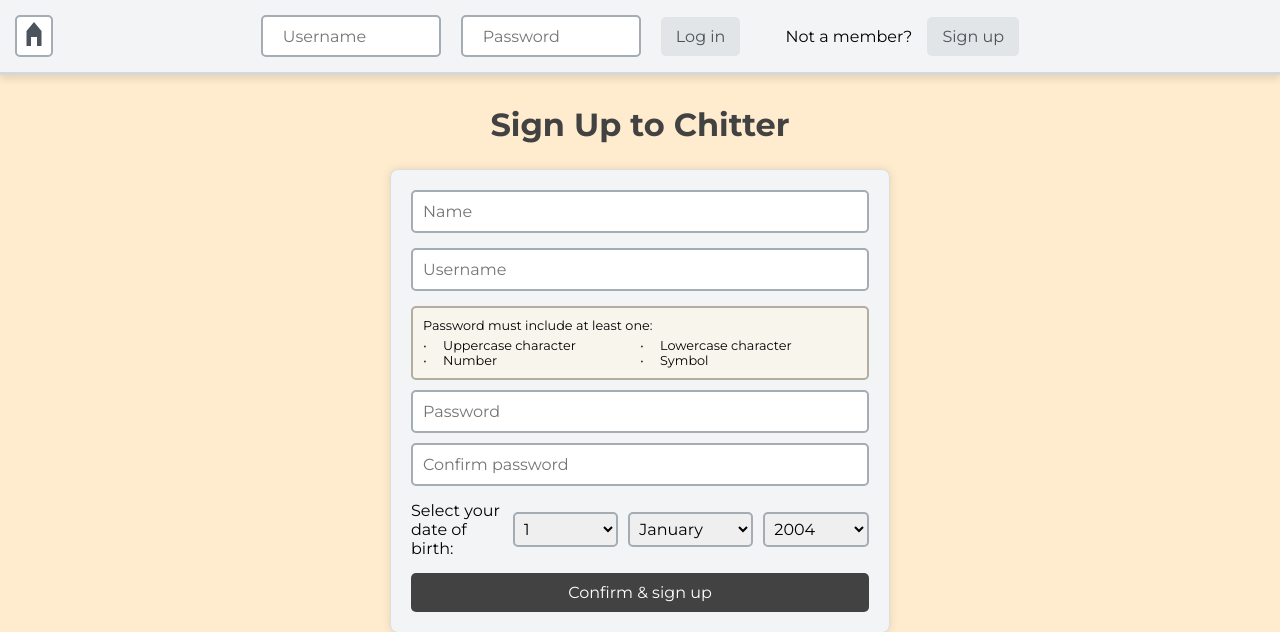
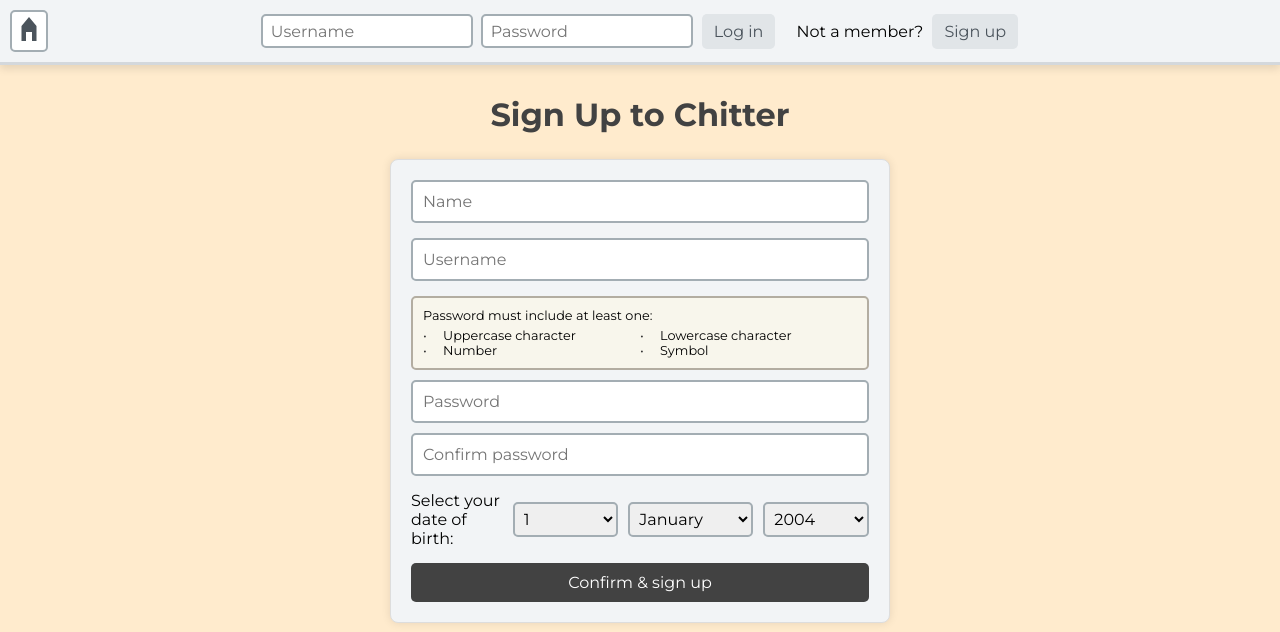
Before and after one commit to shakey0/chitter_project, a Flask app: page /sign_up in a window 1280 px wide. Shown: the top 632 px of the page. Run offline with Flask 3, Linux system fonts and the light colour scheme.

Commit message:
CSS for homepage header redone

```diff
--- a/app.py
+++ b/app.py
@@ -183,9 +183,6 @@ def delete_peep():
 
 @app.route('/like', methods=['POST'])
 def reverse_like():
-    if not current_user.is_authenticated:
-        flash("Log in or sign up to like others' peeps!", "authentication")
-        return redirect('/')
     user_id = request.form['user_id']
     peep_id = request.form['peep_id']
     connection = get_flask_database_connection(app)
@@ -318,7 +315,7 @@ def user(id):
     amend_user_tags, user_tags = get_user_id_and_user_tags(request.args.get('amend_user_tags'),
                                                             current_user, tags_repo)
 
-    # DELETE PROFILE
+    # DELETE PROFILE NEEDS TO BE ADDED !!!!!
 
     peep_repo = PeepRepository(connection)
     all_peeps_by_v_user = peep_repo.get_all_by_user(viewing_user.id)
--- a/lib/user_repository.py
+++ b/lib/user_repository.py
@@ -73,6 +73,8 @@ class UserRepository:
             errors['user_name'] = 'Please choose a username!'
         if " " in user_name:
             errors['user_name'] = 'Username cannot have spaces!'
+        if len(user_name) > 20:
+            errors['name'] = 'Username cannot be longer than 20 characters!'
         if user_name in self.get_all_user_names():
             errors['user_name'] = 'Username taken!'
         password_check = self.check_valid_password(password)
--- /dev/null
+++ b/static/css/index_styles.css
@@ -0,0 +1,292 @@
+* {
+    box-sizing: border-box;
+    margin: 0;
+    padding: 0;
+    font-family: 'Montserrat', sans-serif;
+}
+
+body {
+    background-color: blanchedalmond;
+}
+
+/* START OF TOP BAR */
+
+/* Home Button */
+.home-button, .home-button-single {
+    position: absolute;
+    left: 10px;
+    top: 10px;
+    padding: 2px;
+    border-radius: 5px;
+    border: 2px solid #a3adb3;
+    background-color: white;
+    transition: background-color 0.3s;
+}
+
+.home-button:hover, .home-button-single:hover {
+    background-color: #f0f0f0;
+}
+
+.home-button svg, .home-button-single svg {
+    width: 30px;
+    height: 30px;
+    fill: #4b545c;
+}
+
+/* Top Bar Box */
+.top-bar-box {
+    display: flex;
+    align-items: center;
+    justify-content: center;
+    gap: 29px 20px;
+    height: 65px;
+    padding: 10px 15px;
+    background-color: #f2f4f6;
+    border-bottom: 3px solid #d4d8dc;
+    box-shadow: 0 4px 8px rgba(0, 0, 0, 0.1);
+    margin-bottom: 20px;  /* !!!!! BOTTOM MARGIN ALERT */
+}
+
+.top-bar-left-box, .top-bar-right-box {
+    display: flex;
+    align-items: center;
+    justify-content: center;
+    gap: 0px 20px;
+}
+
+.top-bar-left-ubox, .top-bar-right-ubox {
+    display: flex;
+    align-items: center;
+    justify-content: center;
+    gap: 0px 8px;
+}
+
+.select-by-tag-box, .select-mood-box {
+    display: flex;
+    align-items: center;
+    justify-content: center;
+    gap: 0px 5px;
+}
+
+.user-name-tag, .password-tag, .select-by-tag-tag, .select-mood-tag {
+    padding: 2px 8px;
+    border: 2px solid #a3adb3;
+    border-radius: 5px;
+    color: #4b545c;
+    font-size: 16px;
+    height: 34px;
+    outline: none;
+}
+
+.log-out-button, .log-in-button, .view-profile-button, .sign-up-button {
+    padding: 8px 12px;
+    border: none;
+    border-radius: 5px;
+    background-color: #e1e5e8;
+    color: #4b545c;
+    cursor: pointer;
+    font-size: 16px;
+    text-decoration: none;
+    transition: background-color 0.3s;
+    margin-left: 1px;
+    margin-right: 1px;
+    white-space: nowrap;
+}
+
+.log-out-button:hover, .log-in-button:hover, .view-profile-button:hover, .sign-up-button:hover {
+    background-color: #c8d0d6;
+}
+
+.user-name-header-tag {
+    font-size: 2em;
+    font-weight: bold;
+    color: #4c5a65;
+    font-family:'Segoe UI', Tahoma, Geneva, Verdana, sans-serif;
+    padding: 0px 10px;
+}
+
+@media (max-width: 1060px) {
+
+    .top-bar-box {
+        flex-direction: column;
+        height: 129px;
+    }
+
+    .top-bar-left-box, .top-bar-left-ubox {
+        width: 100%;
+        position: relative;
+    }
+
+    .top-bar-left-box:after, .top-bar-left-ubox:after {
+        content: "";
+        display: block;
+        width: 100%;
+        height: 2px;
+        background-color: black;
+        position: absolute;
+        bottom: -16px; /* Adjust this value to move the "border" up or down */
+        left: 0;
+    }
+
+    .top-bar-left-box, .top-bar-right-box {
+        gap: 0px 12px;
+    }
+
+}
+
+@media (max-width: 590px) {
+
+    .user-name-tag, .password-tag {
+        width: 150px;
+    }
+
+    .top-bar-left-ubox {
+        margin-left: 15px;
+    }
+}
+
+/* END OF TOP BAR */
+
+
+
+/* CENTERED BOX - TEMPORARY !!!!!!!!!! */
+
+.centered-box {
+    position: fixed; /* This ensures the box stays in the same position regardless of scroll */
+    top: 50%; /* This starts the box halfway down the viewport */
+    left: 50%; /* This starts the box halfway across the viewport */
+    transform: translate(-50%, -50%); /* This adjusts the box so its center is at the viewport's center, not its top-left corner */
+
+    padding: 20px;
+    background-color: #f3f3f3;
+    border: 1px solid #ccc;
+    box-shadow: 2px 2px 12px rgba(0, 0, 0, 0.2);
+}
+
+.image-tag {
+    box-shadow: 2px 2px 12px rgba(0, 0, 0, 0.2);
+}
+
+/* END OF CENTERED BOX */
+
+
+
+
+/* START OF SIGN-UP PAGE */
+h1 {
+    font-size: 2em;
+    text-align: center;
+    margin-top: 30px;
+    color: #424242;
+}
+
+/* The container for the form */
+.sign-up-form-tag {
+    width: 80%;
+    max-width: 500px;
+    margin: 25px auto;
+    padding: 20px;
+    border: 1px solid #ddd;
+    border-radius: 8px;
+    background-color: #f2f4f6;
+    box-shadow: 0px 0px 10px rgba(0, 0, 0, 0.1);
+}
+
+/* Styling input fields */
+.sign-up-form-tag input[type="text"] {
+    width: 100%;
+    padding: 10px;
+    border: 2px solid #a3adb3;
+    border-radius: 5px;
+    font-size: 1em;
+    outline: none;
+}
+
+.sign-up-name-card, .sign-up-user_name-card, .sign_up-c-password-card {
+    margin-bottom: 15px;
+}
+
+.sign_up-password-card {
+    margin-bottom: 10px;
+}
+
+.sign-up-form-tag input[type="submit"] {
+    width: 100%;
+    padding: 10px 20px;
+    background-color: #424242;
+    color: #fff;
+    border: none;
+    border-radius: 5px;
+    font-size: 1em;
+    cursor: pointer;
+    transition: background-color 0.3s;
+}
+
+.sign-up-form-tag input[type="submit"]:hover {
+    background-color: #666666;
+}
+
+/* Styling the password criteria message */
+.sign-up-password-message {
+    font-size: 0.8em;
+    margin-bottom: 10px;
+    padding: 10px;
+    border: 2px solid #b3ada1;
+    border-radius: 5px;
+    background-color: #f8f6ec;
+}
+
+.sign-up-password-message p {
+    padding-bottom: 5px;
+}
+
+.sign-up-password-message ul {
+    display: flex;
+    flex-wrap: wrap;
+    justify-content: space-between;
+    padding: 0;
+    list-style: none;
+}
+
+.sign-up-password-message li {
+    flex: 1 0 48%; /* Makes sure two items are on one line, with a little space in between */
+    margin: 0;
+    position: relative;
+    padding-left: 20px;
+}
+
+.sign-up-password-message li:before {
+    content: '•';
+    position: absolute;
+    left: 0;
+    color: #333;
+}
+
+/* Styling the date of birth section */
+.sign-up-d_o_b-tag {
+    display: flex;
+    align-items: center;
+    margin-bottom: 15px;
+}
+
+.sign-up-d_o_b-card {
+    flex: 1;
+    font-size: 1em;
+    margin-right: 10px;
+}
+
+.select-day,
+.select-month,
+.select-year {
+    flex: 1;
+    padding: 5px;
+    border: 2px solid #a3adb3;
+    border-radius: 5px;
+    font-size: 1em;
+    margin-right: 10px;
+}
+
+.select-year {
+    margin-right: 0;
+}
+/* END OF SIGN-UP PAGE*/
--- a/templates/base.html
+++ b/templates/base.html
@@ -5,10 +5,10 @@
     <meta name="viewport" content="width=device-width, initial-scale=1.0">
     <title>{% block title %}{% endblock %}</title>
     <link href="https://fonts.googleapis.com/css2?family=Montserrat:wght@400;700&display=swap" rel="stylesheet">
-    <link rel="stylesheet" href="{{ url_for('static', filename='css/header_styles.css') }}">
+    <link rel="stylesheet" href="{{ url_for('static', filename='css/index_styles.css') }}">
 </head>
 <body>
-    <nav class="top-bar">
+    <nav class="top-bar-box">
         <a href="/" class="home-button">
             <svg viewBox="0 0 100 100">
                 <!-- Tall and Thin House Shape -->
@@ -16,9 +16,10 @@
             </svg>
         </a>
         {% if user.is_authenticated %}
-            <div class="top-bar-left">
+            <div class="top-bar-left-box">
+                <div class="select-by-tag-box">
                     <p class="top-bar-text">Viewing: </p>
-                <select class="select-by-tag" name="by_tag" onchange="updateURL()">
+                    <select class="select-by-tag-tag" name="by_tag" onchange="updateURL()">
                         {% if current_tag_no == 0 %}
                             <option value=0>All tags</option>
                             {% for tag_value, tag_label in tags.items() %}
@@ -31,33 +32,36 @@
                             {% endfor %}
                         {% endif %}
                     </select>
+                </div>
+                <div class="select-mood-box">
                 <p class="top-bar-text">Mood: </p>
                 <form action="/change_mood" method="POST" id="moodForm">
-                    <select class="select-mood" name="mood" onchange="document.getElementById('moodForm').submit();">
+                    <select class="select-mood-tag" name="mood" onchange="document.getElementById('moodForm').submit();">
                         {% for mood_value, mood_label in moods.items() %}
                             <option value="{{mood_value}}" {% if mood_value == current_mood %}selected{% endif %}>{{mood_label}}</option>
                         {% endfor %}
                     </select>
                 </form>
                 </div>
-            <div class="top-bar-right">
-                <p class="user_name-header">{{user.user_name}}</p>
-                <a class="top-bar-button" href="user/{{user.id}}">View Profile</a>
+            </div>
+            <div class="top-bar-right-box">
+                <p class="user-name-header-tag">{{user.user_name}}</p>
+                <a class="view-profile-button" href="user/{{user.id}}">View Profile</a>
                 <form action="/logout" method="POST">
-                    <input class="top-bar-button" type="submit" value="Log out">
+                    <input class="log-out-button" type="submit" value="Log out">
                 </form>
             </div>
         {% else %}
             <form action="/login" method="POST">
-                <div class="top-bar-left">
-                    <input class="user_name-card" type="text" name="user_name" placeholder="Username" autocomplete="off">
-                    <input class="password-card" type="text" name="password" placeholder="Password" autocomplete="off">
-                    <input class="top-bar-button" type="submit" value="Log in">
+                <div class="top-bar-left-ubox">
+                    <input class="user-name-tag" type="text" name="user_name" placeholder="Username" autocomplete="off">
+                    <input class="password-tag" type="text" name="password" placeholder="Password" autocomplete="off">
+                    <input class="log-in-button" type="submit" value="Log in">
                 </div>
             </form>
-            <div class="top-bar-right">
-                <p class="not_member-text">Not a member?</p>
-                <a class="top-bar-button" href="/sign_up">Sign up</a>
+            <div class="top-bar-right-ubox">
+                <p class="not-member-tag">Not a member?</p>
+                <a class="sign-up-button" href="/sign_up">Sign up</a>
             </div>
         {% endif %}
     </nav>
@@ -102,9 +106,26 @@
     </script>
     <script>
         function updateURL() {
-            const selectedValue = document.querySelector('.select-by-tag').value;
+            const selectedValue = document.querySelector('.select-by-tag-tag').value;
             window.location.href = '?by_tag=' + selectedValue;
         }
     </script>
+    <script>
+        function adjustFontSize() {
+            const elements = document.querySelectorAll('.user-name-header-tag');
+
+            elements.forEach(el => {
+                let fontSize = parseFloat(window.getComputedStyle(el, null).getPropertyValue('font-size')); // Get current font size in pixels
+
+                while (el.offsetWidth > 250 && fontSize > 0) { // Check if the element's width exceeds 250px
+                fontSize -= 1; // Reduce the font size by 1 pixel
+                el.style.fontSize = `${fontSize}px`; // Apply the new font size
+                }
+            });
+            }
+
+            // Call the function initially or whenever you need to adjust the font size.
+            adjustFontSize();
+    </script>
 </body>
 </html>
```
Also changed, not shown: static/css/header_styles.css (+34 -10 lines), templates/index.html (+6 -2 lines), tests/test_app.py (+31 -7 lines). Lines whose indentation alone changed are shown as unchanged.
